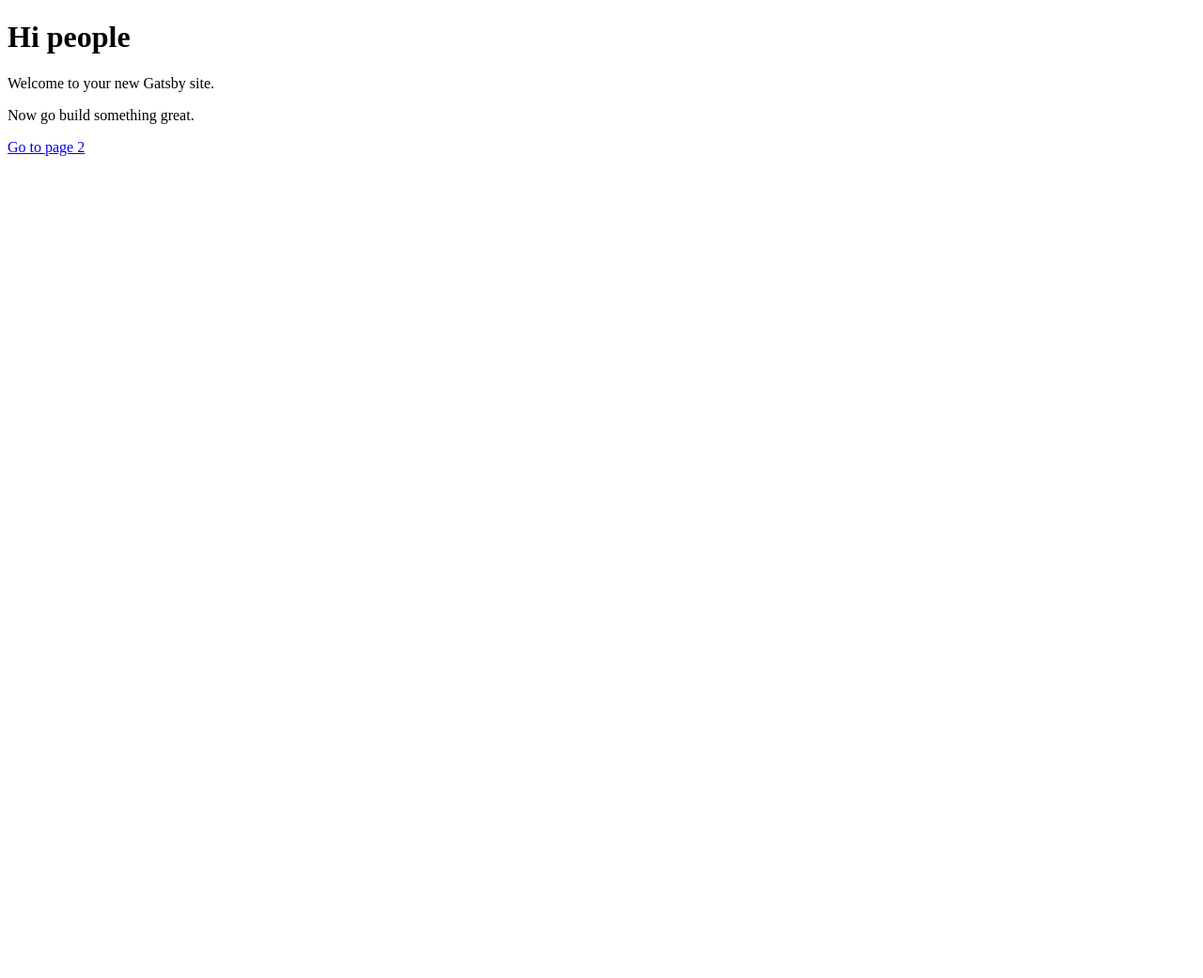
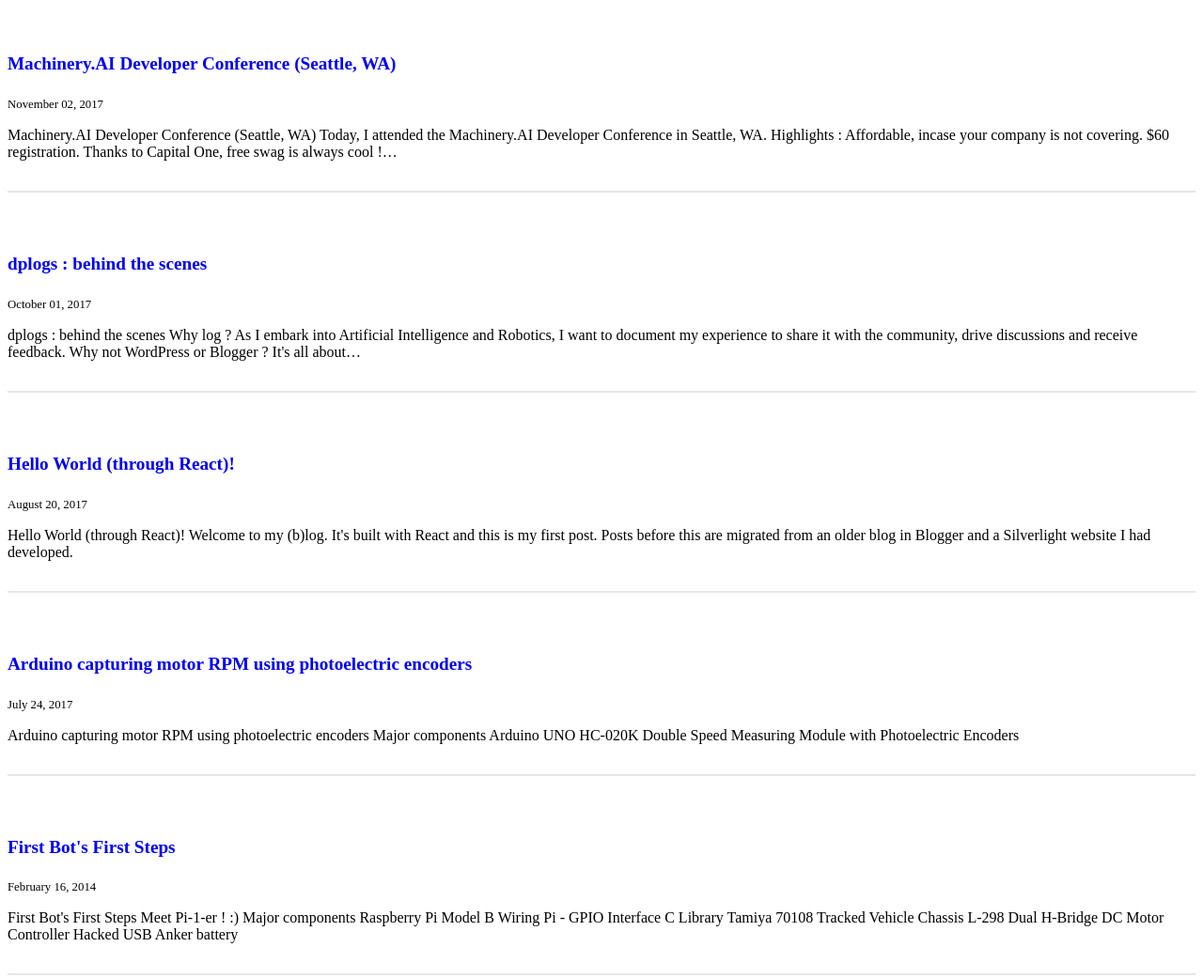
Before and after one commit to dparkar/blog-gatsby, a Gatsby site: page / in a window 1280 px wide. Shown: the top 1041 px of the page at 94% size. Before the commit the page ends 800 px from the top, so only its background shows below. Built offline with nearby package versions, Linux system fonts and the light colour scheme; Gatsby itself is replaced by a stand-in of ours.

Commit message:
adding listing

```diff
--- a/src/pages/index.js
+++ b/src/pages/index.js
@@ -1,9 +1,12 @@
-import React from 'react'
-import Link from 'gatsby-link'
-import Helmet from 'react-helmet'
+import React from "react";
+import Link from "gatsby-link";
+import Helmet from "react-helmet";
+import '../styles/log-listing.css';
 
-const IndexPage = () => (
-  <div>
+export default function Index({ data }) {
+  const { edges: posts } = data.allMarkdownRemark;
+  return (
+    <div className="blog-posts">
     <Helmet
       title="Gatsby Default Starter"
       meta={[
@@ -22,11 +25,36 @@
         { name: 'twitter:creator', content: '@dparkar'}
       ]}
     />
-    <h1>Hi people</h1>
-    <p>Welcome to your new Gatsby site.</p>
-    <p>Now go build something great.</p>
-    <Link to="/page-2/">Go to page 2</Link>
-  </div>
-)
-
-export default IndexPage
+      {posts
+        .filter(post => post.node.frontmatter.title.length > 0)
+        .map(({ node: post }) => {
+          return (
+            <div className="blog-post-preview" key={post.id}>
+              <h1>
+                <Link to={post.frontmatter.path}>{post.frontmatter.title}</Link>
+              </h1>
+              <h2>{post.frontmatter.date}</h2>
+              <p>{post.excerpt}</p>
+            </div>
+          );
+        })}
+    </div>
+  );
+}
+export const pageQuery = graphql`
+  query IndexQuery {
+    allMarkdownRemark(sort: { order: DESC, fields: [frontmatter___date] }) {
+      edges {
+        node {
+          excerpt(pruneLength: 250)
+          id
+          frontmatter {
+            title
+            date(formatString: "MMMM DD, YYYY")
+            path
+          }
+        }
+      }
+    }
+  }
+`;
--- /dev/null
+++ b/src/styles/log-listing.css
@@ -0,0 +1,14 @@
+div.blog-post-preview {
+  border-bottom: 2px solid #e6e6e6;
+  padding-top: 1rem;
+  padding-bottom: 1rem;
+  margin-bottom: 1rem;
+}
+h1 > * {
+  font-size: 1.2rem;
+  text-decoration-line: none;
+}
+h2 {
+  font-size: 0.8rem !important;
+  font-weight: 100 !important;
+}
```
